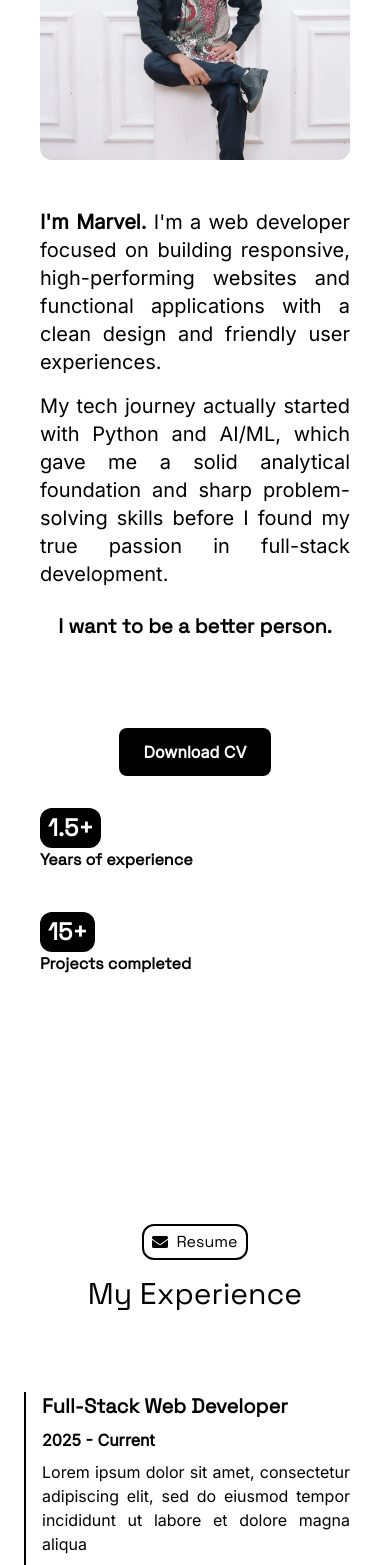
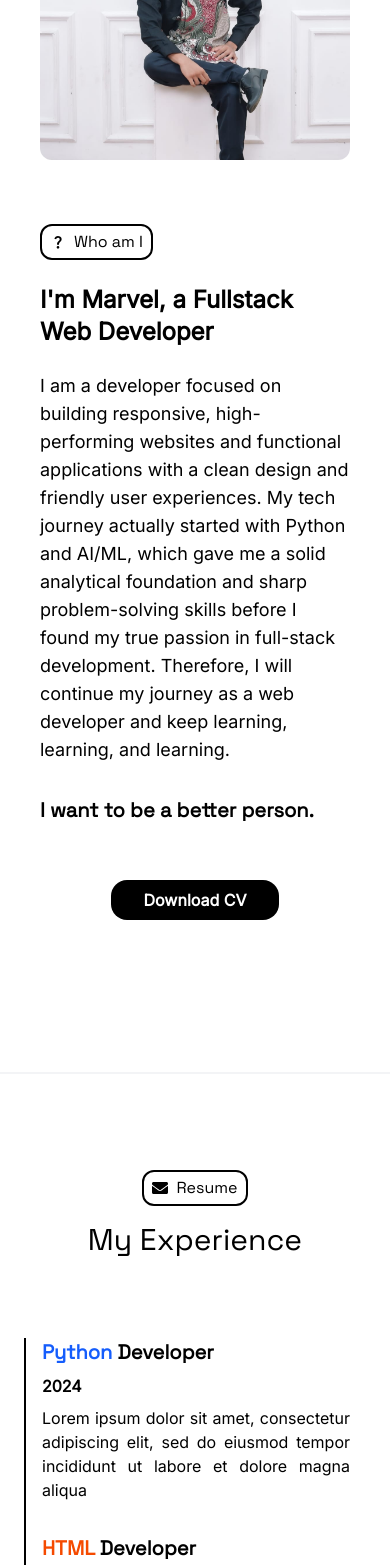
Before and after one commit to marvelTtihu/marvelTtihu, a React (Vite) app: page /about in a window 390 px wide. Shown: the part 432-1997 px from the top of the page. Built offline with nearby package versions, Linux system fonts and the light colour scheme.

Commit message:
feat: change aboutMe section layout and build resume section

```diff
--- a/src/pages/About/About.jsx
+++ b/src/pages/About/About.jsx
@@ -1,13 +1,13 @@
 import AboutMe from "./section/AboutMe";
-import Experience from "./section/Experience";
+import Resume from "./section/Resume";
 
 function About() {
     return(
         <main>
             <AboutMe />
-            <Experience />
+            <Resume />
         </main>
     );
 }
 
-export default About
+export default About;
--- a/src/pages/About/section/AboutMe.jsx
+++ b/src/pages/About/section/AboutMe.jsx
@@ -1,4 +1,5 @@
 import Profile from "../../../assets/Profile.jpeg"
+import { MdOutlineQuestionMark } from "react-icons/md";
 
 function AboutMe() {
     return(
@@ -7,31 +8,19 @@ function AboutMe() {
                 <div className="w-full max-w-6xl mx-auto">
                     <div className="flex flex-col items-center">
                         <h2 className="font-space font-bold text-4xl md:text-6xl mb-20">About</h2>
-                        <div className="flex flex-col md:flex-row gap-12 items-start md:border-2 md:border-gray-200 md:shadow-lg p-10 md:rounded-xl">
-                            <img src={Profile} alt="Profile Picture" className="w-80 h-80 md:w-120 md:h-120 object-cover rounded-xl self-center"/>
-                            <div className="flex flex-col items-start text-justify gap-4 w-full">
-                                <p className="text-xl md:text-2xl font-inter">
-                                    <span className="font-bold">I'm Marvel.</span> I'm a web developer focused on building responsive, high-performing websites and functional applications with a clean design and friendly user experiences.
+                        <div className="flex flex-col md:flex-row gap-16 items-start md:border-2 md:border-gray-200 md:shadow-lg p-10 md:rounded-xl">
+                            <img src={Profile} alt="Profile Picture" className="w-80 h-80 md:w-120 md:h-120 object-cover rounded-xl self-center md:self-start"/>
+                            <div className="flex flex-col items-start gap-6 w-full">
+                                <h3 className="text-base md:text-lg border-2 px-2 py-1 max-w-max rounded-xl font-space flex items-center gap-2"><MdOutlineQuestionMark />Who am I</h3>
+                                <h4 className="text-2xl md:text-4xl font-inter font-bold">I'm Marvel, a Fullstack Web Developer
+                                </h4>
+                                <p className="text-lg md:text-xl font-inter">
+                                    I am a developer focused on building responsive, high-performing websites and functional applications with a clean design and friendly user experiences. My tech journey actually started with Python and AI/ML, which gave me a solid analytical foundation and sharp problem-solving skills before I found my true passion in full-stack development. Therefore, I will continue my journey as a web developer and keep learning, learning, and learning.
                                 </p>
-                                <p className="text-xl md:text-2xl font-inter">
-                                    My tech journey actually started with Python and AI/ML, which gave me a solid analytical foundation and sharp problem-solving skills before I found my true passion in full-stack development.
-                                </p>
-                                <p className="font-bold font-space text-xl self-center mt-2">I want to be a better person.</p>
-                                <div className="flex flex-col sm:flex-row items-start sm:items-center justify-between gap-8 mt-14 w-full">
-                                    <a href="#" className="font-inter inline-block mt-4 self-center md:self-start bg-black text-white px-6 py-3 rounded-lg font-bold">
-                                    Download CV
-                                    </a>
-                                    <dl className="flex flex-wrap gap-10">
-                                        <div className="font-space font-bold">
-                                            <dt className="text-2xl md:text-3xl bg-black text-white max-w-max py-1 px-2 rounded-xl">1.5+</dt>
-                                            <dd>Years of experience</dd>
-                                        </div>
-                                        <div className="font-space font-bold">
-                                            <dt className="text-2xl md:text-3xl bg-black text-white max-w-max py-1 px-2 rounded-xl">15+</dt>
-                                            <dd>Projects completed</dd>
-                                        </div>
-                                    </dl>
-                                </div>
+                                <p className="font-bold font-space text-xl mt-2">I want to be a better person.</p>
+                                <a href="#" className="font-inter inline-block self-center md:self-start bg-black text-white px-8 py-2 rounded-2xl font-bold mt-8">
+                                Download CV
+                                </a>
                             </div>
                         </div>
                     </div>
--- a/src/pages/About/section/Experience.jsx
+++ b/src/pages/About/section/Resume.jsx
@@ -1,8 +1,8 @@
 import { FaEnvelope } from 'react-icons/fa'
 
-function Experience() {
+function Resume() {
     return(
-        <section>
+        <section className='border-t-2 border-gray-100'>
             <div className="mx-auto px-6 py-24 max-w-6xl">
                 <h2 className="mx-auto flex items-center text-base gap-2 md:text-lg mb-4 border-2 px-2 py-1 max-w-max rounded-xl font-space"><FaEnvelope /> Resume</h2>
                 <h2 className="text-center mb-20 text-3xl md:text-5xl font-space">
@@ -10,20 +10,20 @@ function Experience() {
                 </h2>
                 <div className='border-l-2 px-4 flex flex-col md:flex-row text-justify'>
                     <article className='mb-8 md:mb-0 md:mr-4'>
-                        <h3 className='text-xl md:text-2xl mb-2 font-space font-bold'>Full-Stack Web Developer</h3>
-                        <p className='font-semibold font-inter mb-2'>2025 - Current</p>
+                        <h3 className='text-xl md:text-2xl mb-2 font-space font-bold'><span className='text-blue-600'>Python</span> Developer</h3>
+                        <p className='font-semibold font-inter mb-2'>2024</p>
                         <p className='font-inter'>Lorem ipsum dolor sit amet, consectetur adipiscing elit, sed do eiusmod tempor incididunt ut labore et dolore magna aliqua</p>
                     </article>
 
                     <article className='mb-8 md:mb-0 md:mr-4 md:border-l-2 md:px-4'>
-                        <h3 className='text-xl md:text-2xl mb-2 font-space font-bold'>HTML Developer</h3>
+                        <h3 className='text-xl md:text-2xl mb-2 font-space font-bold'><span className='text-orange-600'>HTML</span> Developer</h3>
                         <p className='font-semibold font-inter mb-2'>2024-2025</p>
                         <p className='font-inter'>Lorem ipsum dolor sit amet, consectetur adipiscing elit, sed do eiusmod tempor incididunt ut labore et dolore magna aliqua</p>
                     </article>
 
                     <article className='md:border-l-2 md:px-4'>
-                        <h3 className='text-xl md:text-2xl mb-2 font-space font-bold'>Python Developer</h3>
-                        <p className='font-semibold font-inter mb-2'>2024</p>
+                        <h3 className='text-xl md:text-2xl mb-2 font-space font-bold'>Full-Stack Web Developer</h3>
+                        <p className='font-semibold font-inter mb-2'>2025 - Current</p>
                         <p className='font-inter'>Lorem ipsum dolor sit amet, consectetur adipiscing elit, sed do eiusmod tempor incididunt ut labore et dolore magna aliqua</p>
                     </article>
                 </div>
@@ -32,4 +32,4 @@ function Experience() {
     );
 }
 
-export default Experience;
+export default Resume;
```
